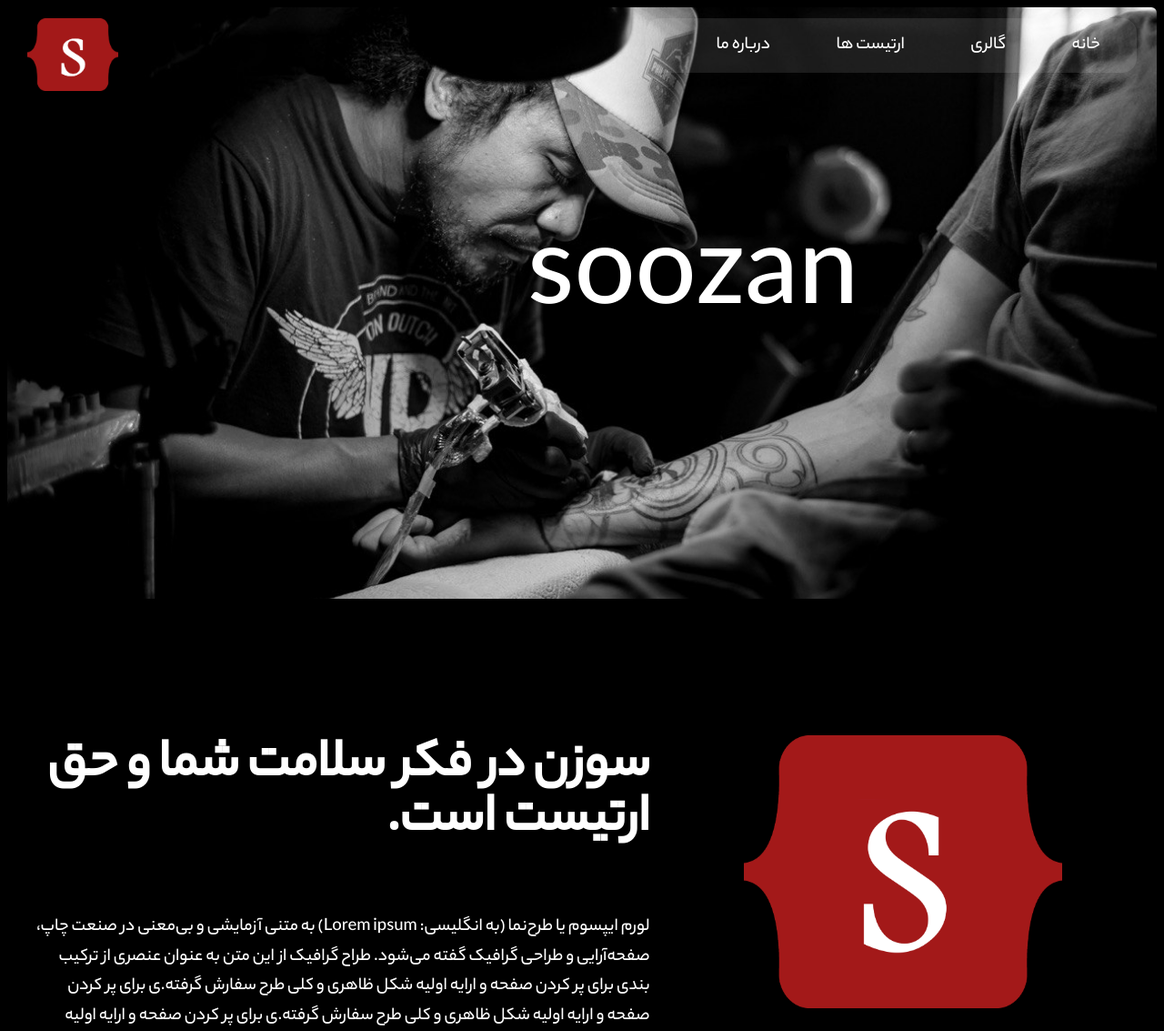
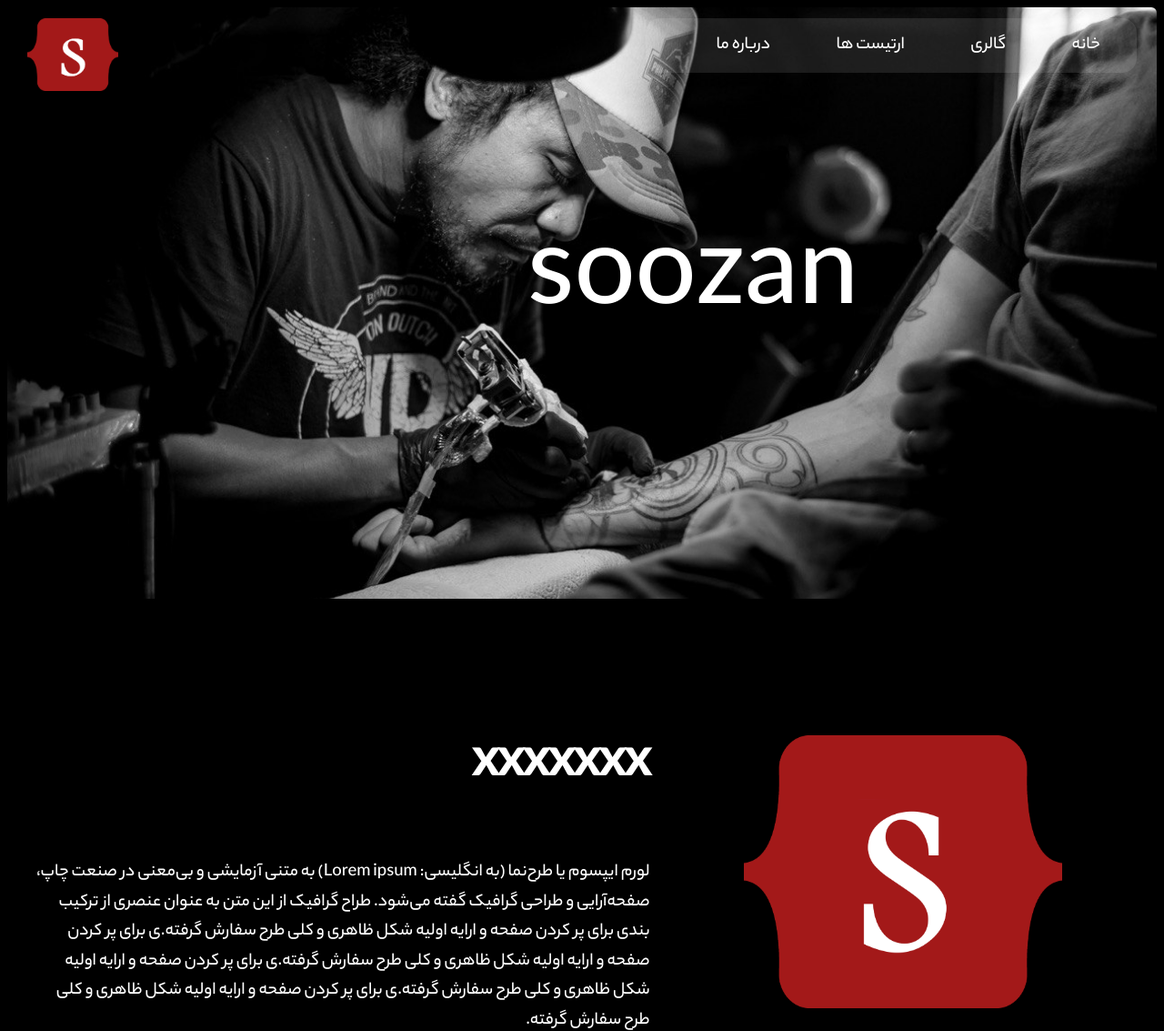
Before and after one commit to diyako-gz/Soozan-FrontEnd, a website: page index.html in a window 1280 px wide. Shown: the top 1133 px of the page at 91% size. Drawn offline with Linux system fonts and the light colour scheme; files whose address does not match are found by name.

Commit message:
change title

```diff
--- a/index.html
+++ b/index.html
@@ -53,9 +53,7 @@
       </div>
       <div class="flex w-[55%] flex-col text-wrap">
         <div class="border border-2 border-red-900/95">
-          <p class="font-extrabold text-6xl m-[0px] mt-[5px]">
-            سوزن در فکر سلامت شما و حق ارتیست است.
-          </p>
+          <p class="font-extrabold text-6xl m-[0px] mt-[5px]">xxxxxxx</p>
         </div>
         <div class="mt-[50px]">
           <p class="text-xl leading-relaxed">
```
